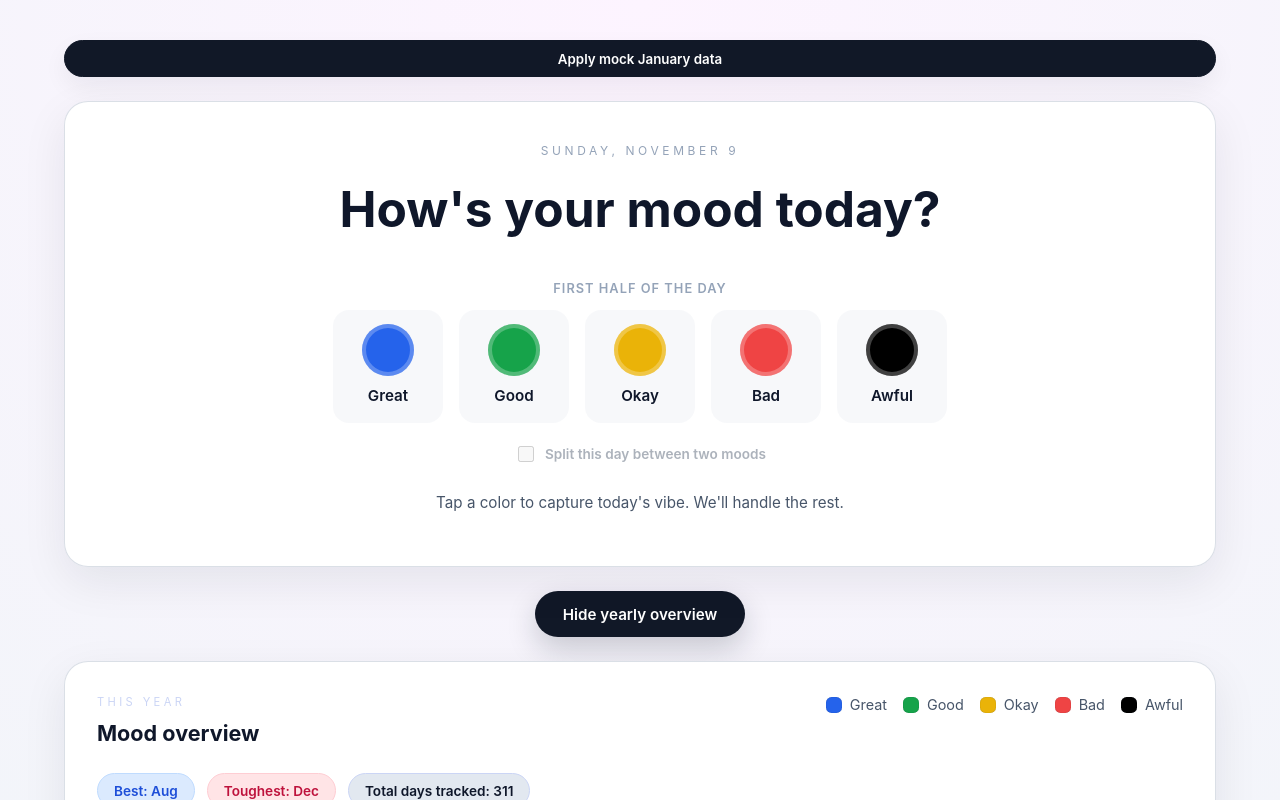
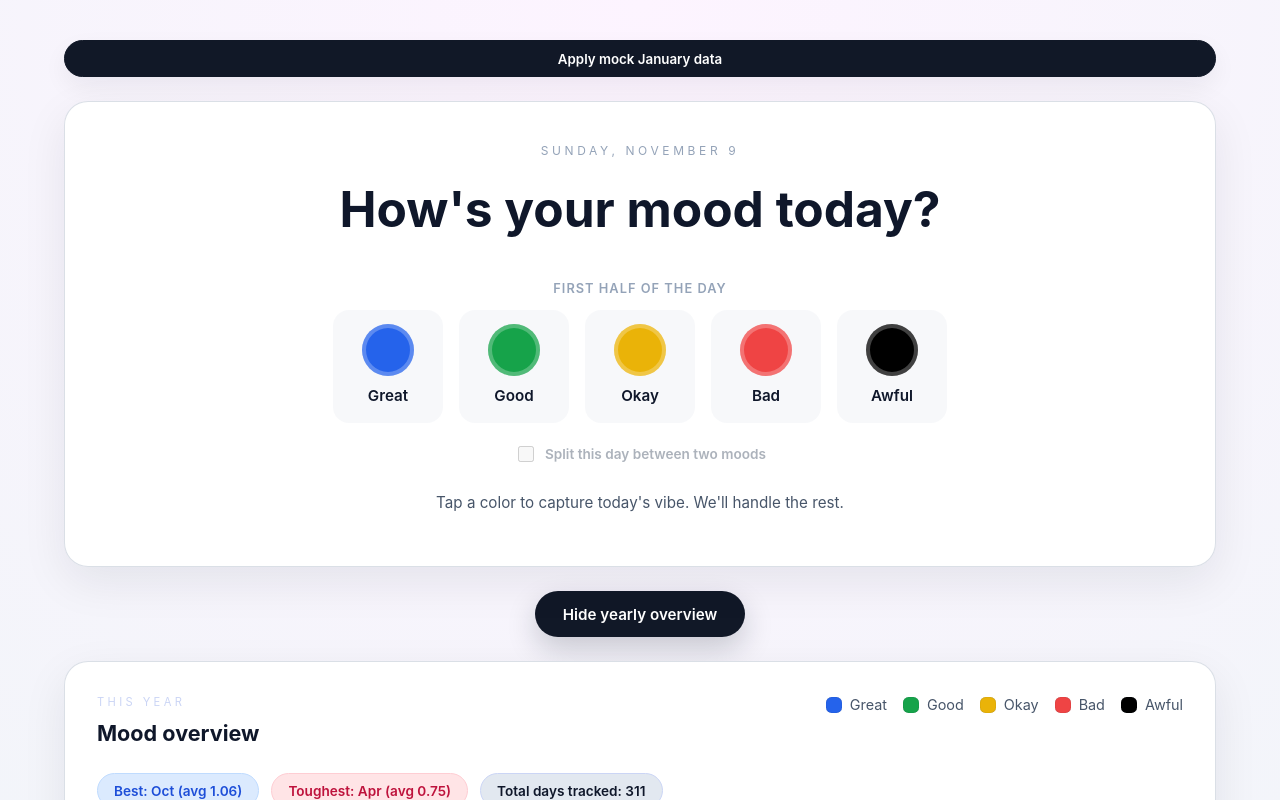
Before and after one commit to jorge-ramirez-purpose/Daily-Mood-Tracker, a React (Vite) app in the folder client/: page / in a window 1280 px wide. Both pictures are taken after a click on the button "Show yearly overview". Shown: the top 800 px of the page. Built offline with nearby package versions, Linux system fonts and the light colour scheme.

Commit message:
feat(InsightPills): Weighted moods

```diff
--- a/client/src/components/InsightPills.tsx
+++ b/client/src/components/InsightPills.tsx
@@ -1,25 +1,43 @@
-import { MOODS } from "../constants/moods";
+import { MOODS, type MoodKey } from "../constants/moods";
 import type { AggregatedRow } from "../utils/data";
 
 type InsightPillsProps = {
   data: AggregatedRow[];
   totalDaysTracked: number;
+  year: number;
 };
 
-export const InsightPills = ({ data, totalDaysTracked }: InsightPillsProps) => {
+const MOOD_WEIGHTS: Record<MoodKey, number> = {
+  Great: 2,
+  Good: 1,
+  Okay: 0.5,
+  Bad: -1,
+  Awful: -2,
+};
+
+const isCompletedMonth = (trackedDays: number, monthIndex: number, year: number) => {
+  const totalDaysInMonth = new Date(year, monthIndex + 1, 0).getDate();
+  return trackedDays >= totalDaysInMonth;
+};
+
+export const InsightPills = ({ data, totalDaysTracked, year }: InsightPillsProps) => {
   if (!data.length) return null;
 
-  const scores = data.map((row) => ({
-    month: row.month,
-    score: row.Great + row.Good - (row.Bad + row.Awful),
-  }));
+  const scored = data
+    .map((row) => {
+      const totalDays = MOODS.reduce((sum, mood) => sum + row[mood.key], 0);
+      if (totalDays === 0) return { month: row.month, score: Number.NEGATIVE_INFINITY };
+      const weighted = MOODS.reduce((sum, mood) => sum + row[mood.key] * (MOOD_WEIGHTS[mood.key] ?? 0), 0);
+      return {
+        month: row.month,
+        score: weighted / totalDays,
+        trackedDays: totalDays,
+        isCompleted: isCompletedMonth(totalDays, row.monthIndex, year),
+      };
+    })
+    .filter((entry) => Number.isFinite(entry.score));
 
-  const [best] = [...scores].sort((a, b) => b.score - a.score);
-  const [worst] = [...scores].sort((a, b) => a.score - b.score);
-
-  const hasEntries = data.some((row) => MOODS.some((mood) => row[mood.key] > 0));
-
-  if (!hasEntries) {
+  if (!scored.length) {
     return (
       <div className="pills pills--empty">
         <span className="pill pill--neutral">Log a few days to unlock insights.</span>
@@ -27,10 +45,21 @@ export const InsightPills = ({ data, totalDaysTracked }: InsightPillsProps) => {
     );
   }
 
+  const completed = scored.filter((entry) => entry.isCompleted);
+  const bestPool = completed.length ? completed : scored;
+  const best = bestPool.reduce((prev, curr) => (curr.score > prev.score ? curr : prev));
+
+  const worstPool = completed.length ? completed : scored;
+  const worst = worstPool.reduce((prev, curr) => (curr.score < prev.score ? curr : prev));
+
   return (
     <div className="pills">
-      <span className="pill pill--best">Best: {best?.month ?? "—"}</span>
-      <span className="pill pill--tough">Toughest: {worst?.month ?? "—"}</span>
+      <span className="pill pill--best">
+        Best: {best.month} (avg {best.score.toFixed(2)})
+      </span>
+      <span className="pill pill--tough">
+        Toughest: {worst.month} (avg {worst.score.toFixed(2)})
+      </span>
       <span className="pill pill--neutral">Total days tracked: {totalDaysTracked}</span>
     </div>
   );
--- a/client/src/components/OverviewPanel.tsx
+++ b/client/src/components/OverviewPanel.tsx
@@ -33,7 +33,7 @@ export const OverviewPanel = ({ data, totalDaysTracked, entries, year, todayKey
         <MoodLegend />
       </header>
 
-      <InsightPills data={data} totalDaysTracked={totalDaysTracked} />
+      <InsightPills data={data} totalDaysTracked={totalDaysTracked} year={year} />
 
       {hasData ? (
         <>
```
